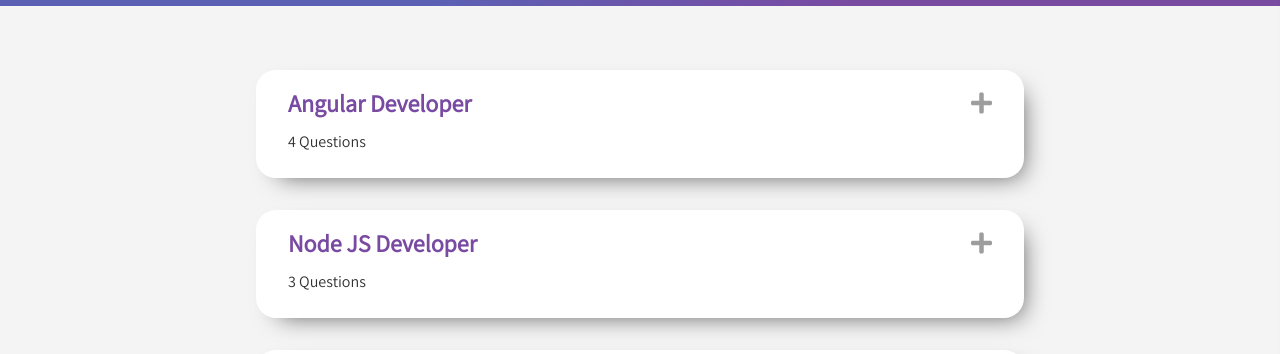
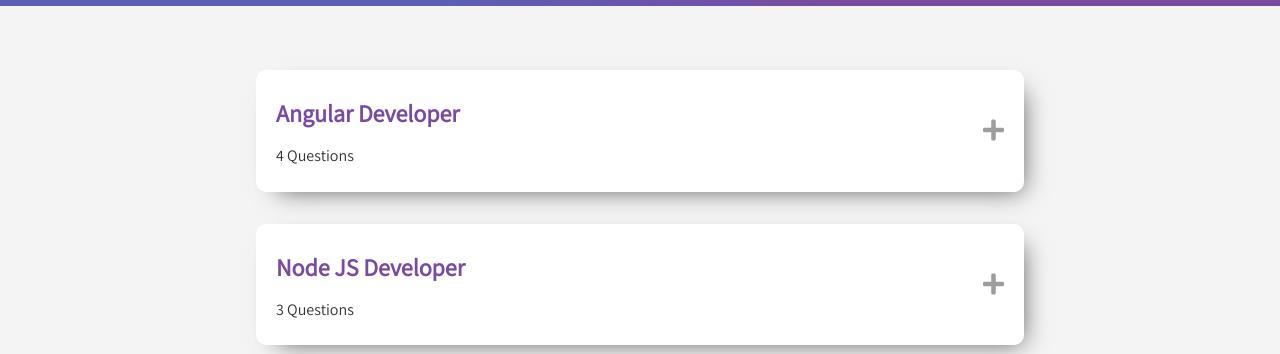
Before and after one commit to adampugh/prepxp, a React app: page /search in a window 1280 px wide. Shown: the part 444-798 px from the top of the page. Built offline with nearby package versions, Linux system fonts and the light colour scheme; grey boxes are pictures that could not be loaded; a web font is replaced by a local one.

Commit message:
Added styles to searchGrid

```diff
--- a/src/components/Search/searchGrid.js
+++ b/src/components/Search/searchGrid.js
@@ -1,15 +1,15 @@
 import React from "react";
 
 const searchGrid = (props) => (
-    <div className="listPage__questions">
+    <div className="searchGrid__lists">
         <div className="container-s">
             {props.filteredLists.length > 0 ? props.filteredLists.map((list, index) => (
-                <div className="dashboard__grid__lists__item" key={`${list.title + index}`}>
+                <div className="searchGrid__list__item" key={`${list.title + index}`}>
                     <div>
                         <h2>{list.title}</h2>
                         <p>{list.questions.length} Questions</p>
                     </div>
-                    <h2><i className="fas fa-plus"></i></h2>
+                    <h2 className="searchGrid__list__icon"><i className="fas fa-plus"></i></h2>
                 </div>
             )) : <h2> Your search did not return any results</h2>}
         </div>
--- /dev/null
+++ b/src/styles/components/Search/searchGrid.scss
@@ -0,0 +1,26 @@
+.searchGrid__lists {
+    background: $very-light-grey;
+    padding: $padding-s 0;
+    .searchGrid__list__item {
+        padding: 10px 20px;
+        background: white;
+        border-radius: 10px;
+        margin: $padding-s 0;
+        display: flex;
+        justify-content: space-between;
+        @include boxshadow;
+        h2 {
+            color: $off-purple;
+        }
+        i, svg {
+            color: $light-grey;
+            &:hover {
+                color: $off-grey;
+                cursor: pointer;
+            }
+        }
+    }
+    .searchGrid__list__icon {
+        align-self: center;
+    }
+}
--- a/src/styles/styles.scss
+++ b/src/styles/styles.scss
@@ -29,3 +29,4 @@
 @import "./components/Blog/blogBanner";
 
 @import "./components/Search/searchBanner";
+@import "./components/Search/searchGrid";
```
